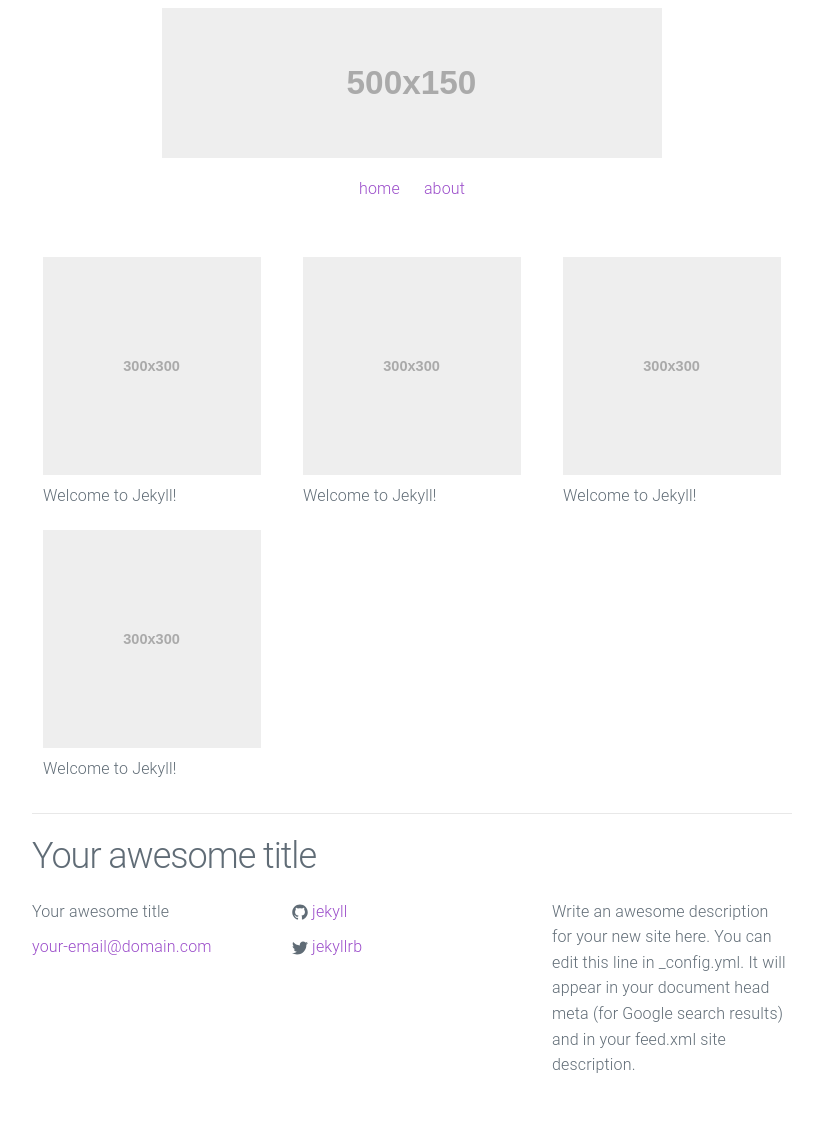
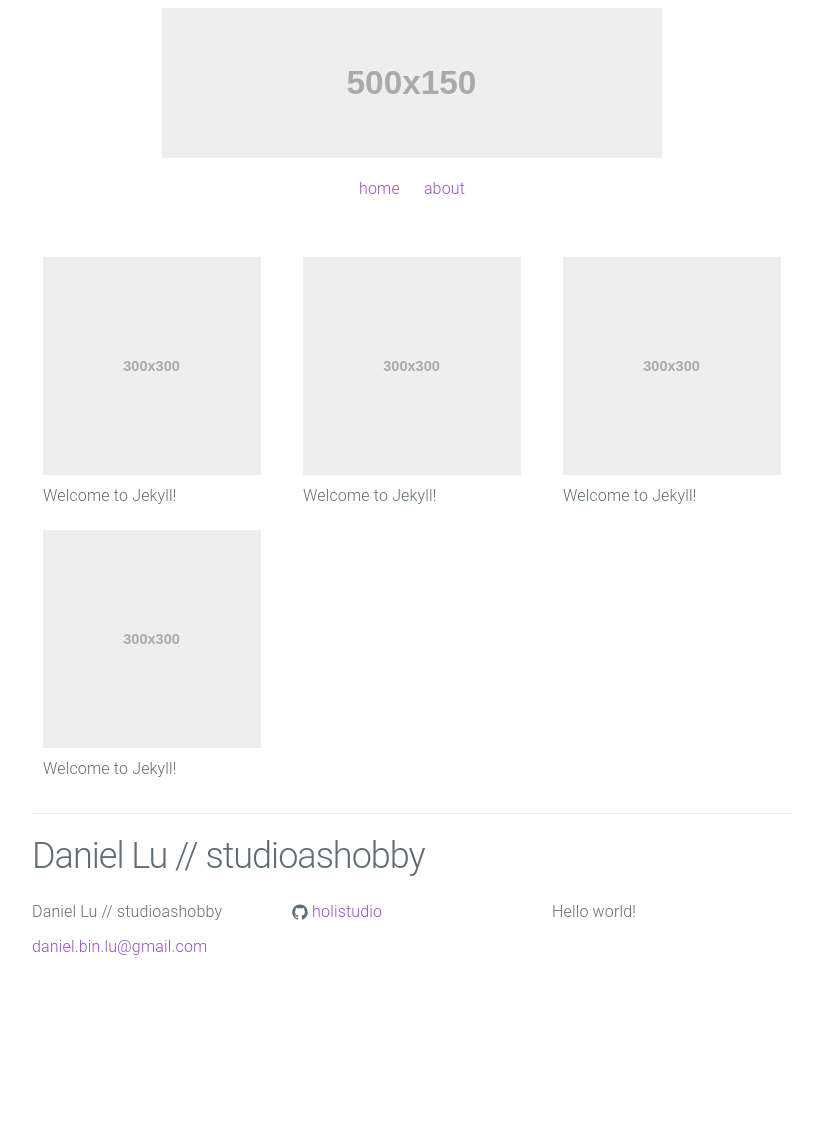
Before and after one commit to holistudio/holistudio.github.io, a Jekyll site: the page built from index.html, in a window 1280 px wide. Shown: the whole page, without its empty margins (228-1051 px from the left). Built offline with Jekyll 4.4.1, drawn with Linux system fonts in a browser that asks for light colours; after the commit the page ends 1025 px from its top, so only the background shows below that.

Commit message:
Update _config.yml

```diff
--- a/_config.yml
+++ b/_config.yml
@@ -1,14 +1,11 @@
 # Site settings
-title: Your awesome title
-email: your-email@domain.com
+title: Daniel Lu // studioashobby
+email: daniel.bin.lu@gmail.com
 description: > # this means to ignore newlines until "baseurl:"
-  Write an awesome description for your new site here. You can edit this
-  line in _config.yml. It will appear in your document head meta (for
-  Google search results) and in your feed.xml site description.
+  Hello world!
 baseurl: "/urban-theme" # the subpath of your site, e.g. /blog
-url: "http://yourdomain.com" # the base hostname & protocol for your site
-twitter_username: jekyllrb
-github_username:  jekyll
+url: "https://holistudio.github.io/" # the base hostname & protocol for your site
+github_username:  holistudio
 
 # Build settings
 markdown: kramdown
```
